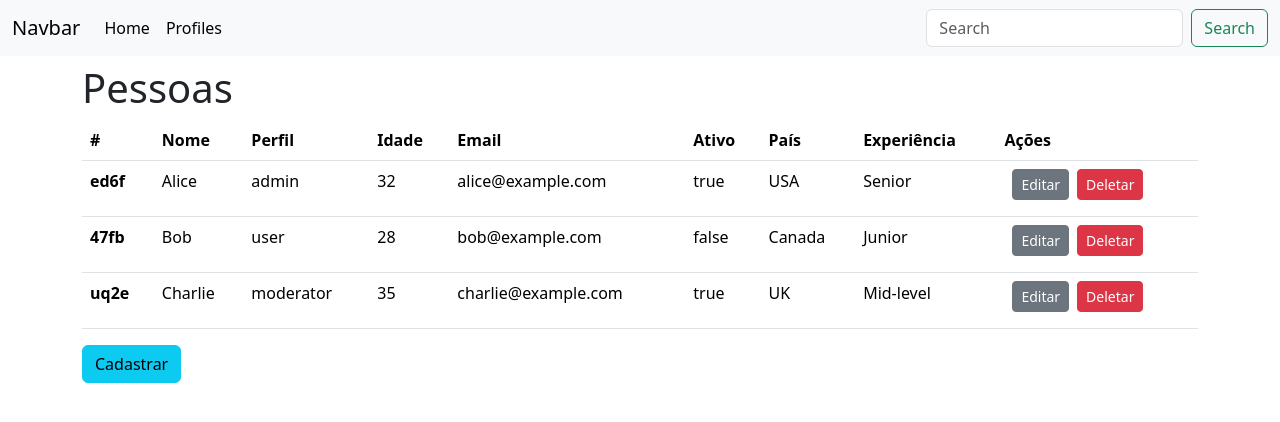
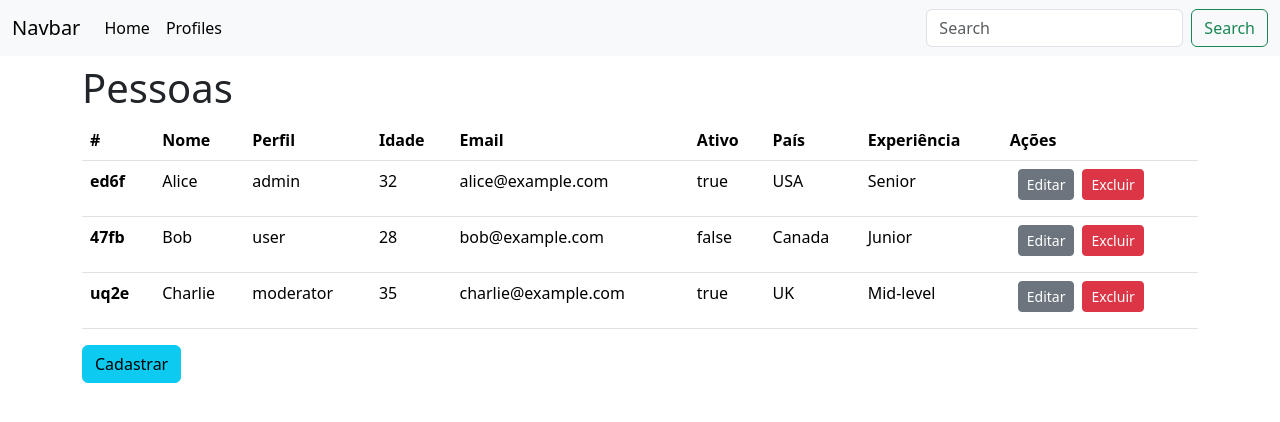
Before and after one commit to ThiCastroo/people-management, an Angular app: page /profile in a window 1280 px wide. Shown: the top 422 px of the page. Built offline with nearby package versions, Linux system fonts and the light colour scheme; data requests are answered from the project's data file.

Commit message:
fix: alterando nome do botao de delete

```diff
--- a/src/app/pages/profile/profile-list/profile-list.component.html
+++ b/src/app/pages/profile/profile-list/profile-list.component.html
@@ -27,7 +27,7 @@
                 <td>{{ profile.experience }}</td>
                 <td>
                     <a class="btn btn-secondary btn-sm mx-2 mb-2" routerLink="/profile/edit/{{profile.id}}">Editar</a>
-                    <a class="btn btn-danger btn-sm mb-2" (click)="profile.id && confirmDelete(profile.id)">Deletar</a>
+                    <a class="btn btn-danger btn-sm mb-2" (click)="profile.id && confirmDelete(profile.id)">Excluir</a>
                 </td>
             </tr>
         </tbody>
```
